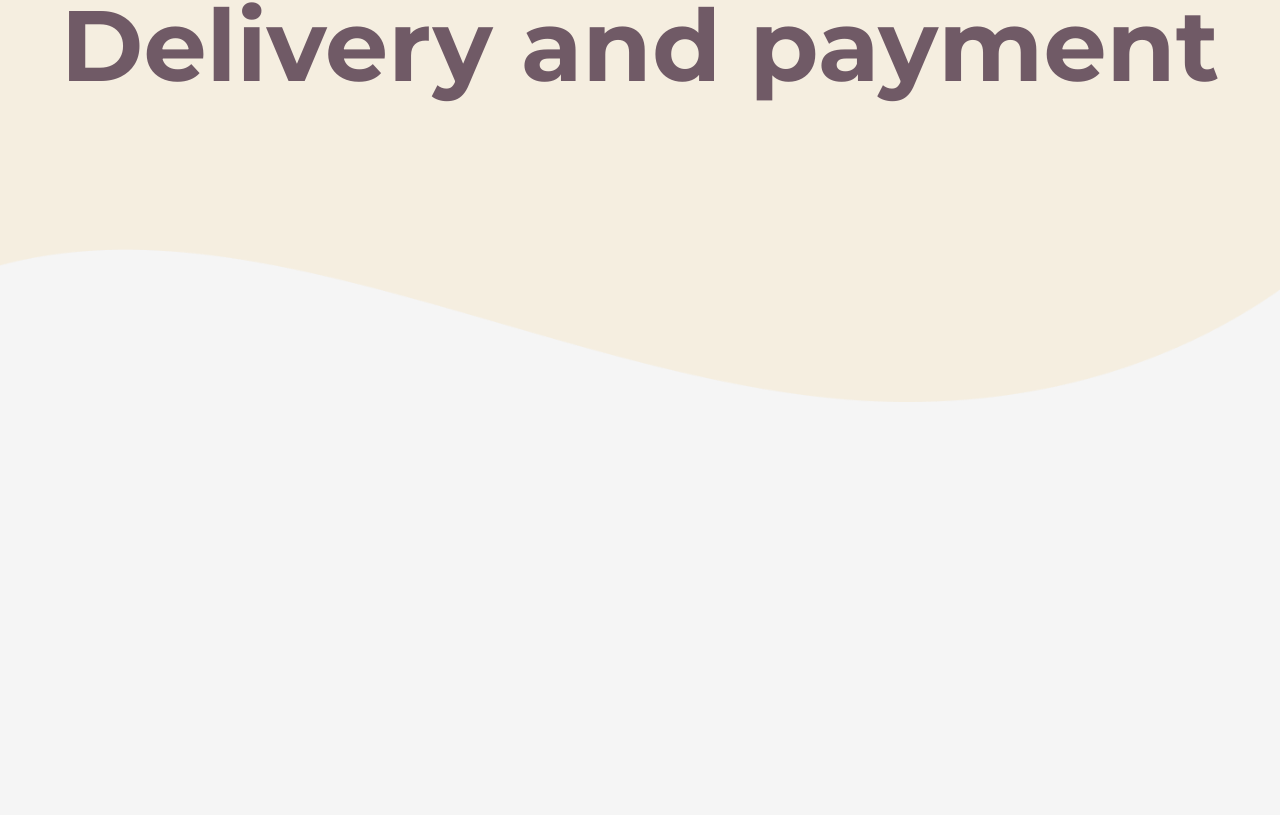
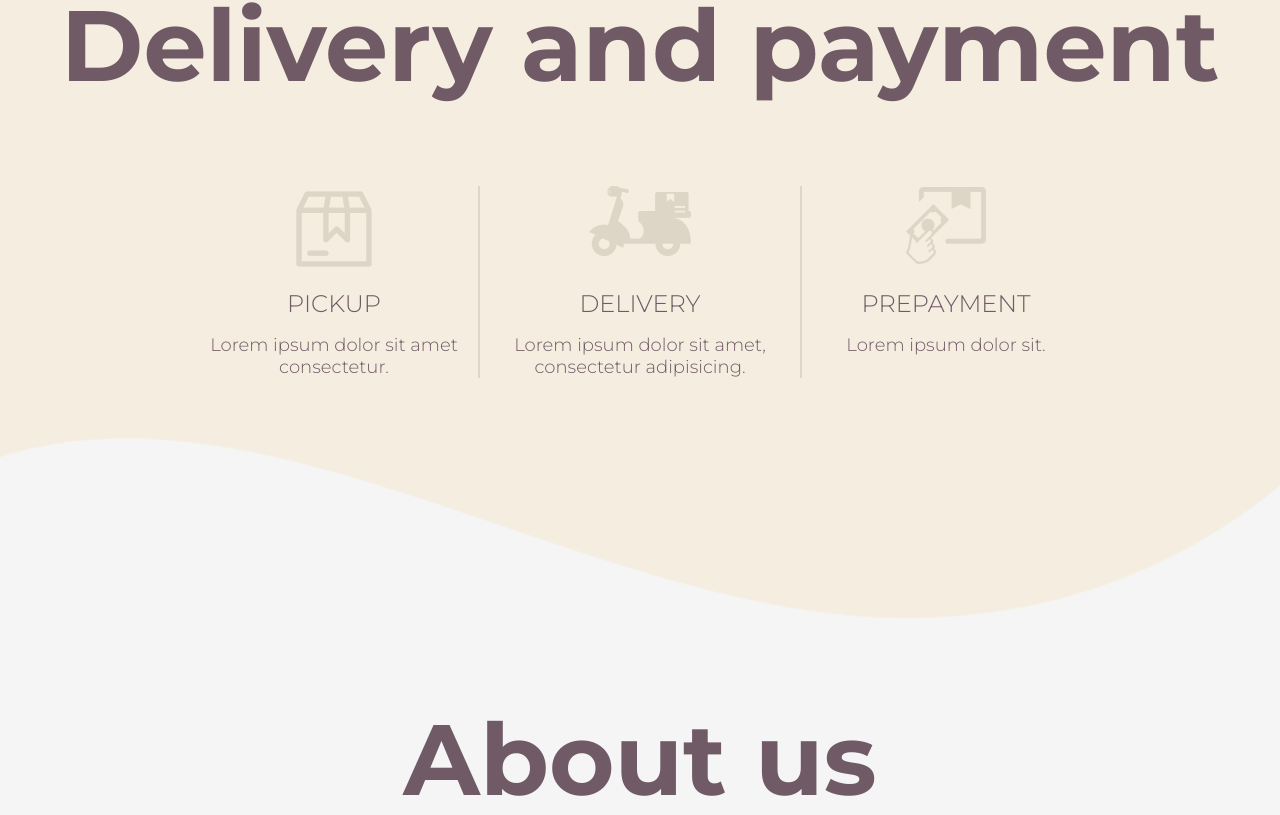
Before and after one commit to Dzmi3y/CupcakeShop, a React (Create React App) app in the folder CupcakeShopClient/: page / in a window 1280 px wide. Shown: the part 2557-3372 px from the top of the page. Built offline with nearby package versions, Linux system fonts and the light colour scheme; no server answers; what axios-mock-adapter would draw is missing.

Commit message:
add delivery info to home page

```diff
--- /dev/null
+++ b/CupcakeShopClient/src/components/pages/HomePage/DeliveryInfo.tsx
@@ -0,0 +1,83 @@
+import styled from "styled-components";
+import DeliveryImg from "../../../assets/images/bikeDelivery.png";
+import CashImg from "../../../assets/images/cashOnDelivery.png";
+import BoxImg from "../../../assets/images/packageBox.png";
+
+const Container = styled.div`
+    display: flex;
+    justify-content: center;
+    margin-top: 5rem;
+    flex-direction: column;
+    margin-bottom: 15rem;
+
+    .midleElement {
+            border-left: 0;
+            border-right: 0;
+            border-top: 2px solid var(--color-beige);
+            border-bottom: 2px solid var(--color-beige);
+            padding: 1rem 0 1rem 0;
+        }
+
+    @media (min-width: 958px) {
+        flex-direction: row;
+        .midleElement {
+            padding: 0 1rem 0 1rem;
+            border-left: 2px solid var(--color-beige);
+            border-right: 2px solid var(--color-beige);
+            border-top: 0;
+            border-bottom: 0;
+        }
+    }
+`;
+const ContainerItem = styled.div`
+    width: 60%;
+    text-align: center;
+    margin: 2rem auto 0 auto;
+    @media (min-width: 958px) {
+        margin: 0;
+        width: 288px;
+    }
+
+`;
+const ImgWrapper = styled.div`
+    height: 87px;
+`;
+const StyledImg = styled.img``;
+const Title = styled.div`
+    font-size: var(--text-size-large);
+    text-transform: uppercase;
+    margin-top: 1rem;
+`;
+const Description = styled.div`
+    font-size: var(--text-size-medium);
+    margin-top: 1rem;
+`;
+
+
+export const DeliveryInfo = () => {
+    return (
+        <Container>
+            <ContainerItem>
+                <ImgWrapper>
+                    <StyledImg src={BoxImg} alt="Pickup" />
+                </ImgWrapper>
+                <Title>Pickup</Title>
+                <Description>Lorem ipsum dolor sit amet consectetur.</Description>
+            </ContainerItem>
+            <ContainerItem className="midleElement">
+                <ImgWrapper>
+                    <StyledImg src={DeliveryImg} alt="Delivery" />
+                </ImgWrapper>
+                <Title>Delivery</Title>
+                <Description>Lorem ipsum dolor sit amet, consectetur adipisicing.</Description>
+            </ContainerItem>
+            <ContainerItem>
+                <ImgWrapper>
+                    <StyledImg src={CashImg} alt="Prepayment" />
+                </ImgWrapper>
+                <Title>Prepayment</Title>
+                <Description>Lorem ipsum dolor sit.</Description>
+            </ContainerItem>
+        </Container>
+    )
+}
--- a/CupcakeShopClient/src/components/pages/HomePage/HomePage.tsx
+++ b/CupcakeShopClient/src/components/pages/HomePage/HomePage.tsx
@@ -7,6 +7,7 @@ import { ShortCatalog } from "./ShortCatalog";
 import styled from "styled-components";
 import BackgroundWaveImg from "../../../assets/images/backgroundWave.png"
 import { WhyWe } from "./WhyWe";
+import { DeliveryInfo } from "./DeliveryInfo";
 
 
 export const HomePage = () => {
@@ -35,11 +36,10 @@ export const HomePage = () => {
     background-repeat: no-repeat;
     background-size: cover;
     background-position-x: center;
-    height: 1900px;
     margin-top: 3rem;
 
     @media (min-width: 958px) {
-      background-size:contain;
+      background-size: 100% 100%;
     }
   `;
 
@@ -61,7 +61,7 @@ export const HomePage = () => {
         <WhyWe/>
 
         <Title id="delivery">Delivery and payment</Title>
-
+        <DeliveryInfo/>
       </BackgroundWaveContainer>
 
       <Title id="about_us">About us</Title>
--- a/CupcakeShopClient/src/index.css
+++ b/CupcakeShopClient/src/index.css
@@ -34,6 +34,7 @@
     --color-dark: #705A66;
     --color-light: #F5F7F8;
     --color-pale-yellow: #F5EEE0;
+    --color-beige: #DDD5C6;
 
     --font-family-light: Montserrat-Light;
     --font-family-bold: Montserrat-Bold;
```
